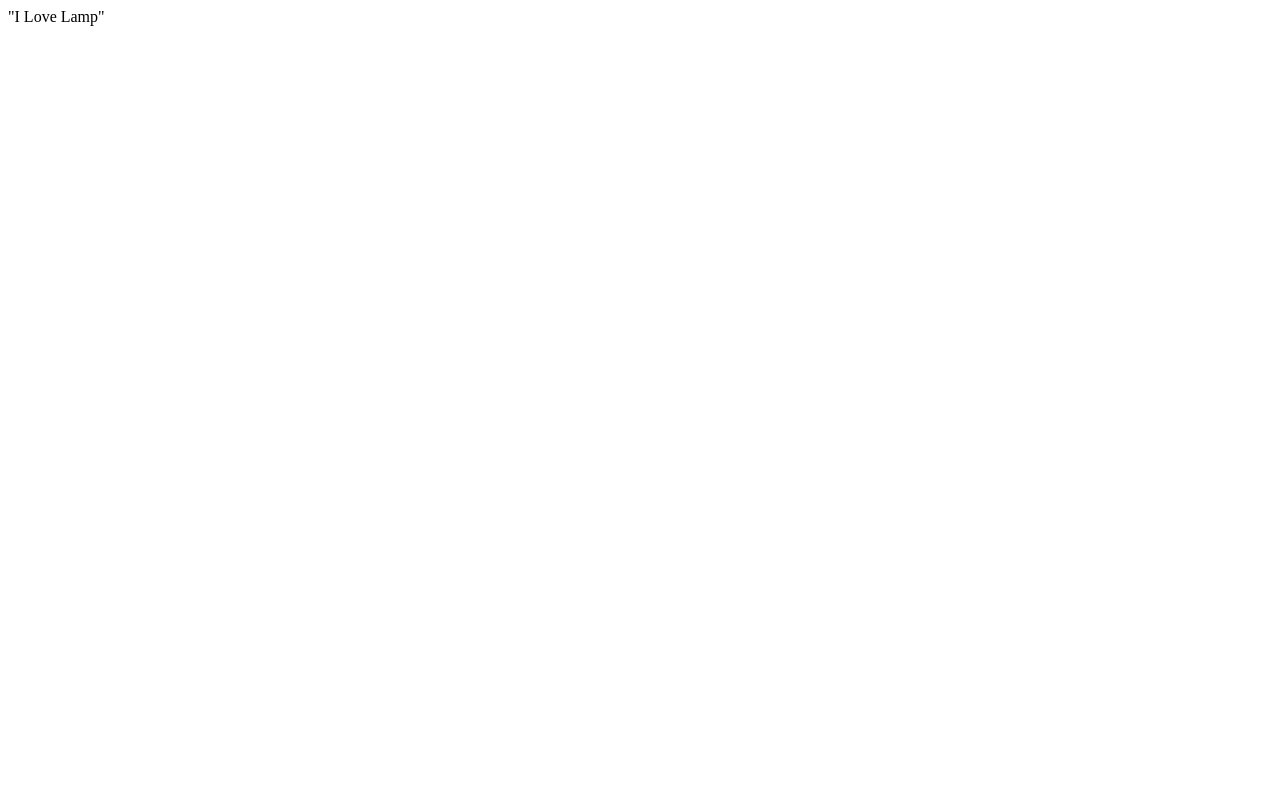
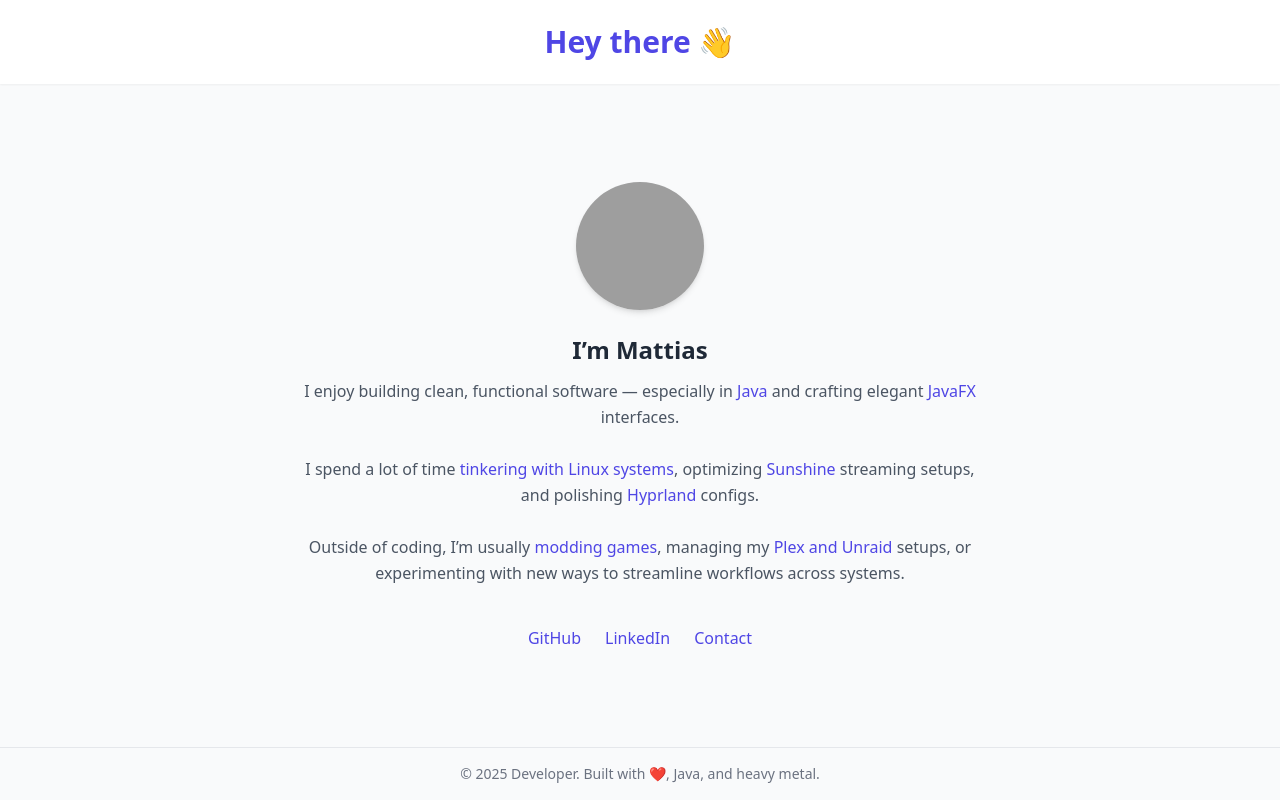
Before and after one commit to materka/materka.github.io, a plain HTML site: page index.html in a window 1280 px wide. Drawn offline with nearby package versions, Linux system fonts and the light colour scheme; grey boxes are pictures that could not be loaded.

Commit message:
Enhance index.html with layout and content

```diff
--- a/index.html
+++ b/index.html
@@ -1,9 +1,52 @@
 <!DOCTYPE html>
-<html>
+<html lang="en">
 <head>
-	<title></title>
+  <meta charset="UTF-8">
+  <meta name="viewport" content="width=device-width, initial-scale=1.0">
+  <title>About Me</title>
+  <script src="https://cdn.tailwindcss.com"></script>
 </head>
-<body>
-"I Love Lamp"
+<body class="bg-gray-50 text-gray-800 flex flex-col min-h-screen">
+
+  <!-- Header -->
+  <header class="p-6 text-center bg-white shadow-sm">
+    <h1 class="text-3xl font-bold text-indigo-600">Hey there 👋</h1>
+  </header>
+
+  <!-- Main -->
+  <main class="flex-1 flex flex-col items-center justify-center text-center px-6">
+    <img src="https://avatars.githubusercontent.com/u/9919?s=200&v=4" alt="Avatar"
+         class="w-32 h-32 rounded-full mb-6 shadow-md">
+    <h2 class="text-2xl font-semibold mb-3">I’m Mattias</h2>
+
+    <p class="text-gray-600 max-w-2xl leading-relaxed">
+      I enjoy building clean, functional software — especially in <span class="text-indigo-600 font-medium">Java</span> and
+      crafting elegant <span class="text-indigo-600 font-medium">JavaFX</span> interfaces.
+      <br><br>
+		I spend a lot of time <span class="text-indigo-600 font-medium">tinkering with Linux systems</span>,
+		optimizing <span class="text-indigo-600 font-medium">Sunshine</span> streaming setups,
+		and polishing <span class="text-indigo-600 font-medium">Hyprland</span> configs.
+		<br><br>
+      Outside of coding, I’m usually <span class="text-indigo-600 font-medium">modding games</span>,
+      managing my <span class="text-indigo-600 font-medium">Plex and Unraid</span> setups, or experimenting with
+      new ways to streamline workflows across systems.
+    </p>
+
+    <div class="mt-10 flex space-x-6">
+      <a href="#" class="text-indigo-600 hover:underline">GitHub</a>
+      <a href="#" class="text-indigo-600 hover:underline">LinkedIn</a>
+      <a href="#" class="text-indigo-600 hover:underline">Contact</a>
+    </div>
+  </main>
+
+  <!-- Footer -->
+  <footer class="text-center py-4 text-gray-500 text-sm border-t">
+    &copy; <span id="year"></span> Developer. Built with ❤️, Java, and heavy metal.
+  </footer>
+
+  <script>
+    document.getElementById('year').textContent = new Date().getFullYear();
+  </script>
+
 </body>
 </html>
```
